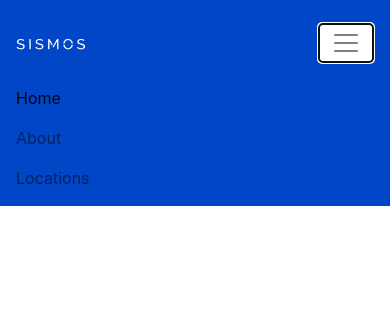
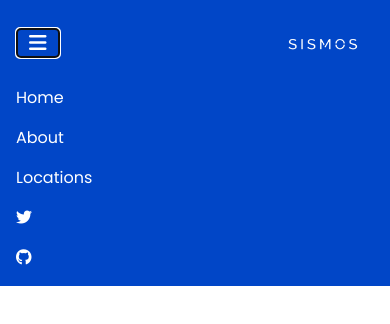
Before and after one commit to taybluetooth/atmos-forecast, a website: page frontend/html/index.html in a window 390 px wide. Both pictures are taken after a click on the button "Toggle navigation". Drawn offline with nearby package versions, Linux system fonts and the light colour scheme.

Commit message:
Foundation navbar functionality implemented

```diff
--- a/frontend/css/stylesheet.css
+++ b/frontend/css/stylesheet.css
@@ -1,7 +1,21 @@
+* {
+  font-family: 'Poppins', sans-serif;
+}
+
+.abs-center-x {
+  position: absolute;
+  left: 50%;
+  transform: translateX(-50%);
+}
+
 .navbar {
   background-color: #0146c7;
 }
 
-.navbar-toggler {
-  background-color: white;
+.fa-bars {
+  color: #ffffff;
 }
+
+.navbar-nav .nav-link {
+  color: #ffffff;
+}
--- a/frontend/html/index.html
+++ b/frontend/html/index.html
@@ -11,23 +11,22 @@
     <title>SISMOS</title>
 
     <link rel="stylesheet" href="https://stackpath.bootstrapcdn.com/bootstrap/4.4.1/css/bootstrap.min.css" integrity="sha384-Vkoo8x4CGsO3+Hhxv8T/Q5PaXtkKtu6ug5TOeNV6gBiFeWPGFN9MuhOf23Q9Ifjh" crossorigin="anonymous">
+    <link href="https://fonts.googleapis.com/css?family=Poppins&display=swap" rel="stylesheet">
     <link rel="stylesheet" type="text/css" href="../css/stylesheet.css">
 
   </head>
 
   <body>
 
-    <nav class="navbar navbar-expand-lg navbar-light">
-      <a class="navbar-brand" href="#">
-        <img class="navbar-logo" width="70" height="60" src="../../assets/images/sismos-logo.png">
-      </a>
-      <button class="navbar-toggler" type="button" data-toggle="collapse" data-target="#navbarNav" aria-controls="navbarNav" aria-expanded="false" aria-label="Toggle navigation">
-        <span class="navbar-toggler-icon"></span>
+    <nav class="navbar navbar-expand-md justify-content-between">
+      <div class="container-fluid">
+      <button class="navbar-toggler" type="button" data-toggle="collapse" data-target=".dual-nav" aria-controls="dual-nav" aria-expanded="false" aria-label="Toggle navigation">
+        <i class="fas fa-bars"></i>
       </button>
-      <div class="collapse navbar-collapse" id="navbarNav">
+      <div class="collapse navbar-collapse w-50 order-1 order-md-0 dual-nav">
         <ul class="navbar-nav">
-          <li class="nav-item active">
-            <a class="nav-link" href="#">Home <span class="sr-only">(current)</span></a>
+          <li class="nav-item pl-0">
+            <a class="nav-link" href="#">Home</a>
           </li>
           <li class="nav-item">
             <a class="nav-link" href="#">About</a>
@@ -37,8 +36,19 @@
           </li>
         </ul>
       </div>
+      <a class="navbar-brand" href="#">
+        <img class="navbar-logo mx-auto mx-auto d-block text-center order-0 order-md-1" width="70" height="60" src="../../assets/images/sismos-logo.png">
+      </a>
+      <div class="navbar-collapse collapse dual-nav w-50 order-2">
+          <ul class="nav navbar-nav ml-auto">
+              <li class="nav-item"><a class="nav-link" href=""><i class="fab fa-twitter"></i></a></li>
+              <li class="nav-item"><a class="nav-link" href=""><i class="fab fa-github"></i></a></li>
+          </ul>
+      </div>
+    </div>
     </nav>
 
+    <script src="https://kit.fontawesome.com/2ef162273a.js" crossorigin="anonymous"></script>
     <script src="https://code.jquery.com/jquery-3.4.1.slim.min.js" integrity="sha384-J6qa4849blE2+poT4WnyKhv5vZF5SrPo0iEjwBvKU7imGFAV0wwj1yYfoRSJoZ+n" crossorigin="anonymous"></script>
     <script src="https://cdn.jsdelivr.net/npm/popper.js@1.16.0/dist/umd/popper.min.js" integrity="sha384-Q6E9RHvbIyZFJoft+2mJbHaEWldlvI9IOYy5n3zV9zzTtmI3UksdQRVvoxMfooAo" crossorigin="anonymous"></script>
     <script src="https://stackpath.bootstrapcdn.com/bootstrap/4.4.1/js/bootstrap.min.js" integrity="sha384-wfSDF2E50Y2D1uUdj0O3uMBJnjuUD4Ih7YwaYd1iqfktj0Uod8GCExl3Og8ifwB6" crossorigin="anonymous"></script>
```
